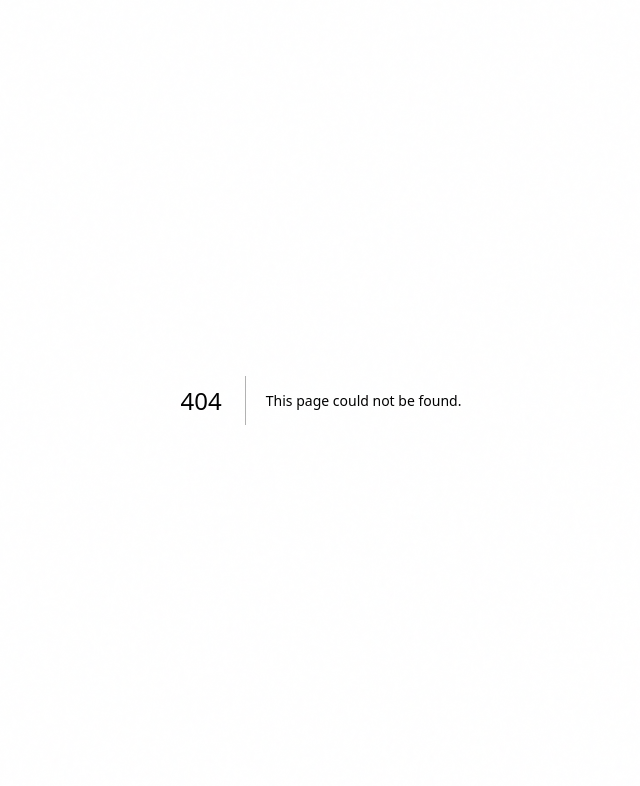
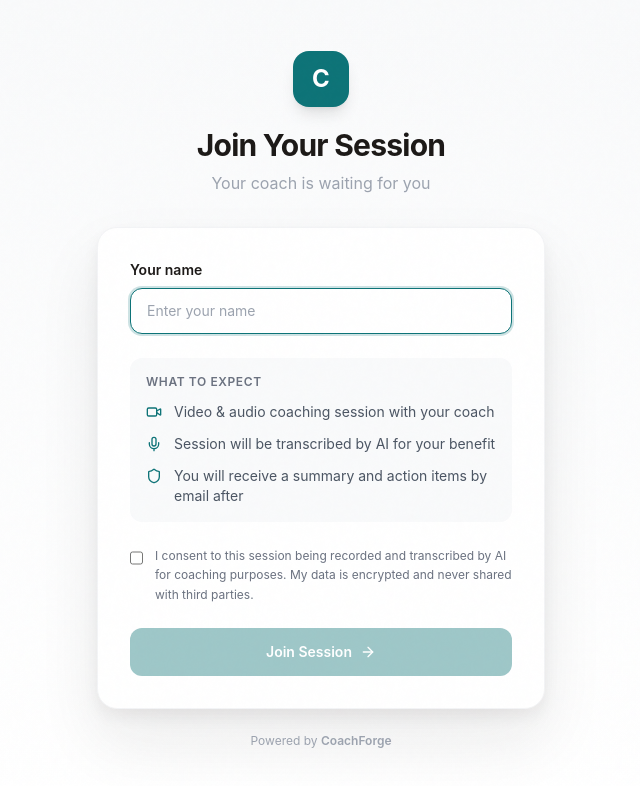
Before and after one commit to EvanEEvans/coachforge, a Next.js app: page /join/1 in a window 1280 px wide. Before the commit this address had no page. Shown: the top 786 px of the page, without its empty margins (319-959 px from the left). Built offline with nearby package versions, Linux system fonts and the light colour scheme.

Commit message:
feat: client join link + auto email invite + consent page

```diff
--- /dev/null
+++ b/src/app/join/[room]/page.tsx
@@ -0,0 +1,62 @@
+"use client";
+
+import { useParams } from "next/navigation";
+import { useState } from "react";
+import { Video, Mic, Shield, ArrowRight } from "lucide-react";
+
+export default function JoinSessionPage() {
+  const { room } = useParams();
+  const [name, setName] = useState("");
+  const [joined, setJoined] = useState(false);
+  const [consent, setConsent] = useState(false);
+
+  const roomUrl = `https://coachforge.daily.co/${room}`;
+
+  if (joined) {
+    return (
+      <div className="min-h-screen bg-gray-900">
+        <iframe
+          src={roomUrl}
+          allow="camera; microphone; fullscreen; display-capture; autoplay"
+          className="w-full h-screen border-0"
+        />
+      </div>
+    );
+  }
+
+  return (
+    <div className="min-h-screen bg-gradient-to-b from-gray-50 to-white flex items-center justify-center px-4">
+      <div className="w-full max-w-md">
+        <div className="text-center mb-8">
+          <div className="w-14 h-14 rounded-2xl bg-[#0D7377] flex items-center justify-center mx-auto mb-5 shadow-lg">
+            <span className="font-bold text-white text-2xl">C</span>
+          </div>
+          <h1 className="text-3xl font-bold tracking-tight">Join Your Session</h1>
+          <p className="text-gray-400 mt-2">Your coach is waiting for you</p>
+        </div>
+        <div className="bg-white rounded-3xl border border-gray-100 shadow-xl p-8 space-y-6">
+          <div>
+            <label className="block text-sm font-semibold mb-2">Your name</label>
+            <input type="text" value={name} onChange={e => setName(e.target.value)} placeholder="Enter your name"
+              className="w-full px-4 py-3 rounded-xl border border-gray-200 text-sm focus:outline-none focus:ring-2 focus:ring-[#0D7377]/20 focus:border-[#0D7377] transition" autoFocus />
+          </div>
+          <div className="bg-gray-50 rounded-xl p-4 space-y-3">
+            <p className="text-xs font-semibold text-gray-500 uppercase tracking-wider">What to expect</p>
+            <div className="flex items-start gap-3"><Video className="w-4 h-4 text-[#0D7377] mt-0.5 flex-shrink-0" /><p className="text-sm text-gray-600">Video & audio coaching session with your coach</p></div>
+            <div className="flex items-start gap-3"><Mic className="w-4 h-4 text-[#0D7377] mt-0.5 flex-shrink-0" /><p className="text-sm text-gray-600">Session will be transcribed by AI for your benefit</p></div>
+            <div className="flex items-start gap-3"><Shield className="w-4 h-4 text-[#0D7377] mt-0.5 flex-shrink-0" /><p className="text-sm text-gray-600">You will receive a summary and action items by email after</p></div>
+          </div>
+          <label className="flex items-start gap-3 cursor-pointer">
+            <input type="checkbox" checked={consent} onChange={e => setConsent(e.target.checked)} className="mt-1 w-4 h-4 rounded border-gray-300" />
+            <span className="text-xs text-gray-500 leading-relaxed">I consent to this session being recorded and transcribed by AI for coaching purposes. My data is encrypted and never shared with third parties.</span>
+          </label>
+          <button onClick={() => setJoined(true)} disabled={!name.trim() || !consent}
+            className="w-full py-3.5 rounded-xl bg-[#0D7377] text-white font-semibold flex items-center justify-center gap-2 hover:shadow-lg transition disabled:opacity-40 disabled:cursor-not-allowed text-sm">
+            Join Session <ArrowRight className="w-4 h-4" />
+          </button>
+        </div>
+        <p className="text-center text-xs text-gray-400 mt-6">Powered by <span className="font-semibold">CoachForge</span></p>
+      </div>
+    </div>
+  );
+}
```
